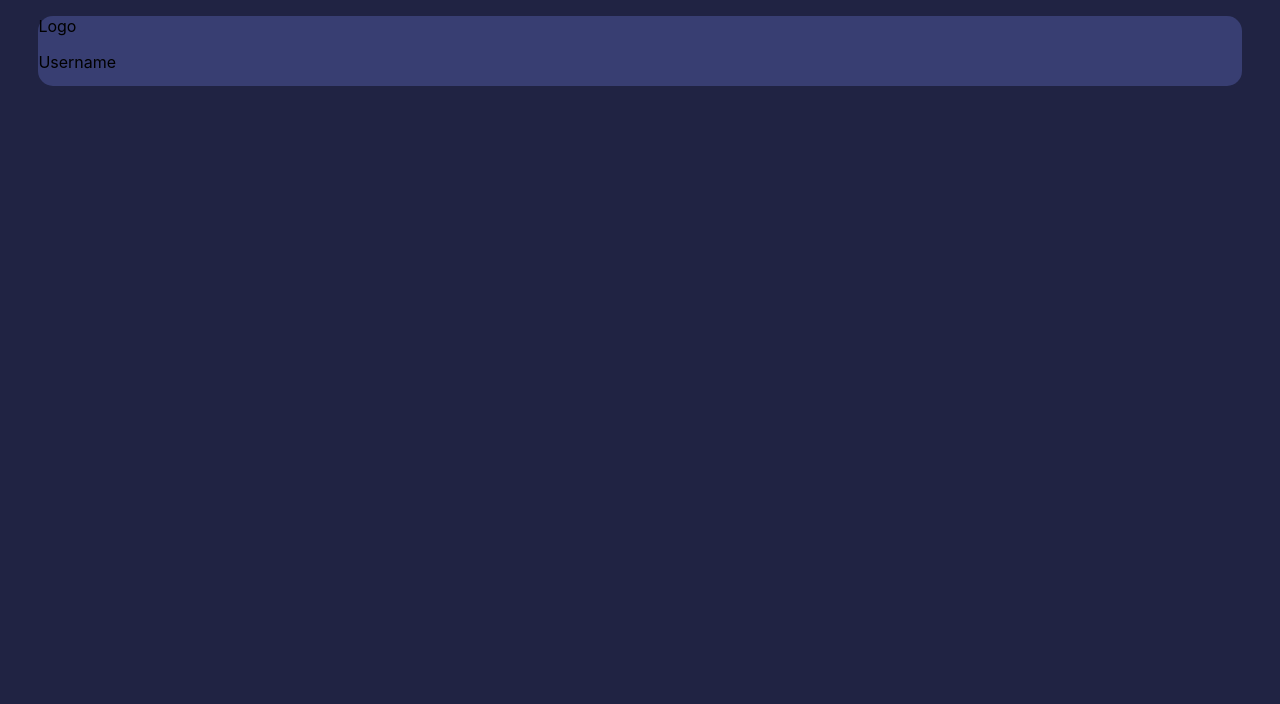
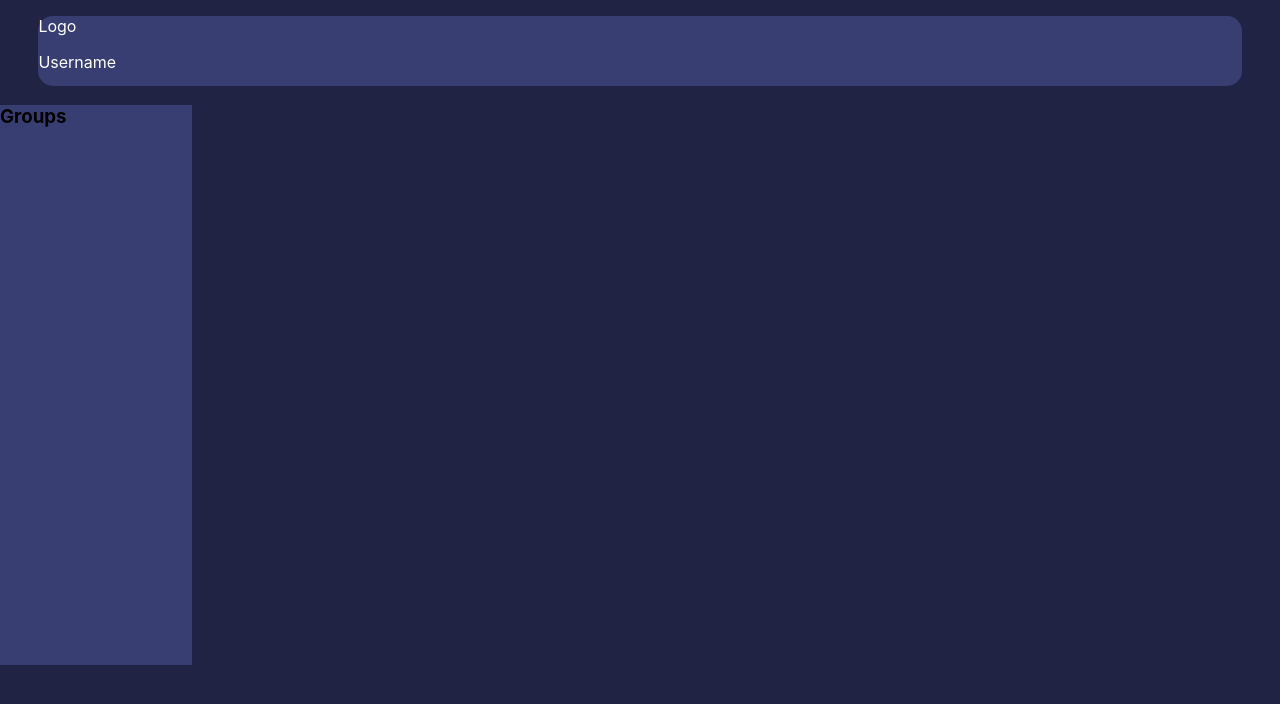
Before and after one commit to hamadagh/Real-time-chat-app, a React (Create React App) app in the folder frontend/: page /Dashboard in a window 1280 px wide. Shown: the top 704 px of the page. Built offline with nearby package versions, Linux system fonts and the light colour scheme.

Commit message:
adding chat-groups style

```diff
--- a/frontend/src/pages/dashboard/components/ChatGroups.js
+++ b/frontend/src/pages/dashboard/components/ChatGroups.js
@@ -1,7 +1,12 @@
 import React from "react";
+import "../dashboard.css";
 
 function ChatGroups() {
-  return <div></div>;
+  return (
+    <div className="chat-groups">
+      <h3>Groups</h3>
+    </div>
+  );
 }
 
 export default ChatGroups;
--- a/frontend/src/pages/dashboard/dashboard.css
+++ b/frontend/src/pages/dashboard/dashboard.css
@@ -12,4 +12,11 @@
   border-radius: 15px;
   margin-left: auto;
   margin-right: auto;
+  color: white;
 }
+
+.chat-groups {
+  width: 15%;
+  height: 70vh;
+  background-color: #383e72;
+}
```
